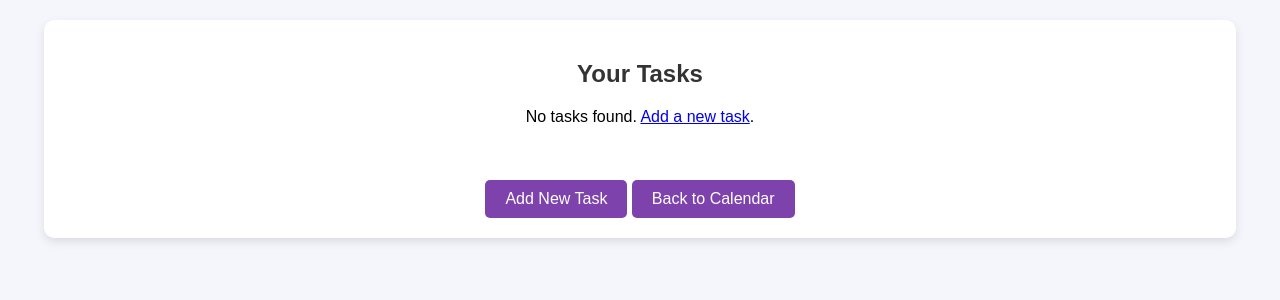
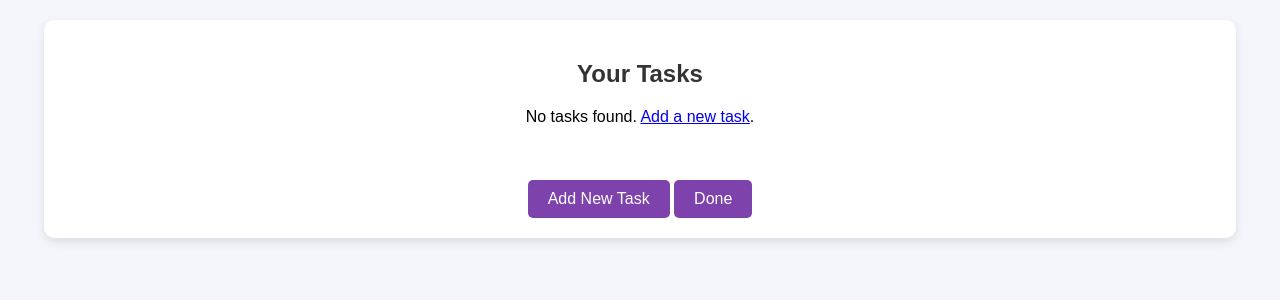
Before and after one commit to mariammhassann/Smart-Calendar-28-, a PHP site: page /viewTask.php in a window 1280 px wide. Shown: the top 300 px of the page. Run offline with PHP 8.4, Linux system fonts and the light colour scheme; the visitor is signed in with stand-in values (Sample User, id 1); data that the repository does not hold is empty.

Commit message:
Update viewTask.php

```diff
--- a/viewTask.php
+++ b/viewTask.php
@@ -74,7 +74,7 @@ mysqli_close($conn); // Close the connection
 
     <br>
     <a href="createTask.php" class="new-task">Add New Task</a>
-    <a href="calender.php" class="back-to-calendar">Back to Calendar</a>
+    <a href="home.php" class="back-to-calendar">Done</a>
 </div>
 
 </body>
```
